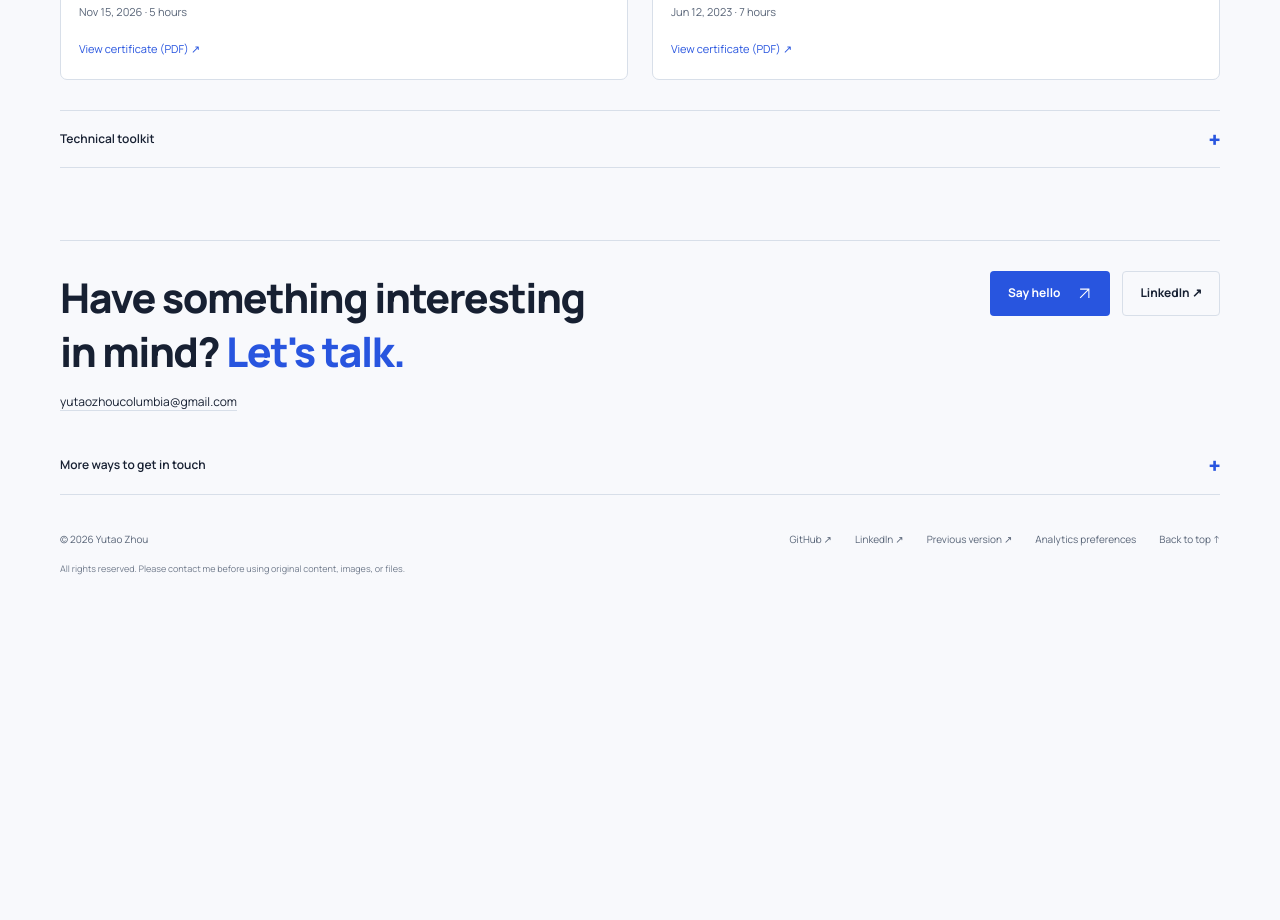
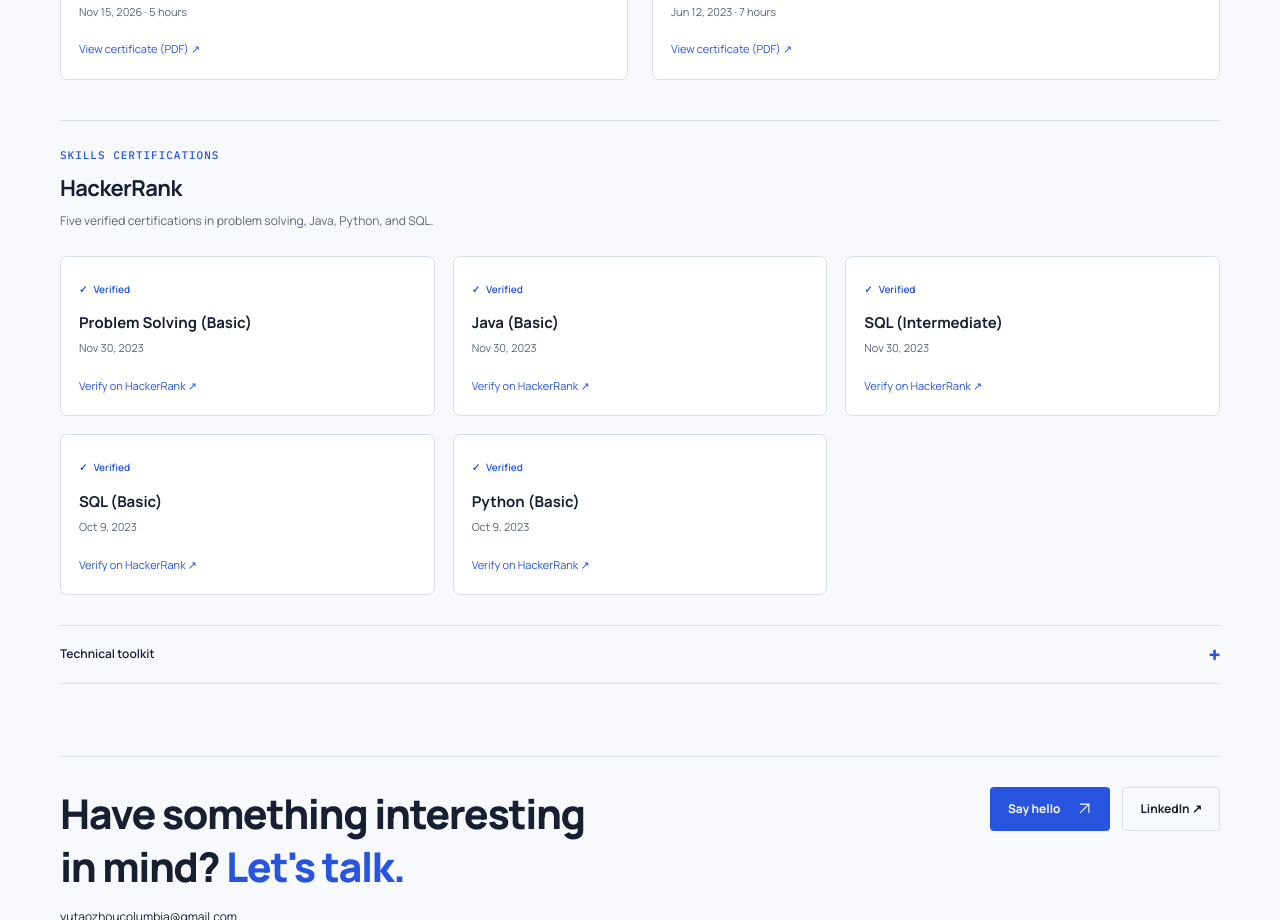
Before and after one commit to Yutao-Zhou/Yutao-Zhou.github.io, a website: page index.html in a window 1280 px wide. Shown: the part 3646-4566 px from the top of the page. Before the commit the page ends 4252 px from the top, so only its background shows below. Drawn offline with Linux system fonts and the light colour scheme.

Commit message:
Add five verified HackerRank skills certifications

```diff
--- a/css/portfolio.css
+++ b/css/portfolio.css
@@ -788,8 +788,35 @@ summary::-webkit-details-marker {
   color: var(--muted);
   font-size: 11px;
 }
+.credential-list {
+  display: grid;
+  grid-template-columns: repeat(3, minmax(0, 1fr));
+  gap: 18px;
+  list-style: none;
+  padding: 0;
+  margin: 24px 0 0;
+}
+.credential-list h4 {
+  margin-top: 12px;
+  font-size: 15px;
+}
+.credential-status {
+  color: var(--accent);
+  font-size: 10px;
+  font-weight: 600;
+}
+.credential-status::before {
+  content: '\2713';
+  margin-right: 6px;
+}
+@media (max-width: 1000px) {
+  .credential-list {
+    grid-template-columns: repeat(2, minmax(0, 1fr));
+  }
+}
 @media (max-width: 759px) {
-  .credential-grid {
+  .credential-grid,
+  .credential-list {
     grid-template-columns: 1fr;
     gap: 18px;
   }
--- a/index.html
+++ b/index.html
@@ -54,7 +54,7 @@
         document.documentElement.classList.replace('no-js', 'js');
       })();
     </script>
-    <link rel="stylesheet" href="css/portfolio.css?v=3d5fb2c63fd3" />
+    <link rel="stylesheet" href="css/portfolio.css?v=2d1f41362089" />
     <script src="js/portfolio.js" defer></script>
     <title>Yutao Zhou — AI-native Engineer &amp; Builder</title>
     <script defer src="https://yutaozhou.com/js/site-analytics.js" data-project="portfolio"></script>
@@ -1720,6 +1720,75 @@
             </article>
           </div>
         </section>
+        <section class="credentials" id="hackerrank-certifications" aria-labelledby="hackerrank-heading">
+          <div class="credentials-header">
+            <div>
+              <p class="eyebrow">Skills certifications</p>
+              <h3 id="hackerrank-heading">HackerRank</h3>
+              <p class="credentials-description">
+                Five verified certifications in problem solving, Java, Python,
+                and SQL.
+              </p>
+            </div>
+          </div>
+          <ul class="credential-list">
+            <li class="credential-card">
+              <span class="credential-status">Verified</span>
+              <h4>Problem Solving (Basic)</h4>
+              <p class="credential-meta">Nov 30, 2023</p>
+              <a
+                class="credential-link"
+                href="https://www.hackerrank.com/certificates/0da76f59e67e"
+                aria-label="Verify Problem Solving (Basic) certificate on HackerRank"
+                >Verify on HackerRank ↗</a
+              >
+            </li>
+            <li class="credential-card">
+              <span class="credential-status">Verified</span>
+              <h4>Java (Basic)</h4>
+              <p class="credential-meta">Nov 30, 2023</p>
+              <a
+                class="credential-link"
+                href="https://www.hackerrank.com/certificates/8236e33d5cdb"
+                aria-label="Verify Java (Basic) certificate on HackerRank"
+                >Verify on HackerRank ↗</a
+              >
+            </li>
+            <li class="credential-card">
+              <span class="credential-status">Verified</span>
+              <h4>SQL (Intermediate)</h4>
+              <p class="credential-meta">Nov 30, 2023</p>
+              <a
+                class="credential-link"
+                href="https://www.hackerrank.com/certificates/280d797a4028"
+                aria-label="Verify SQL (Intermediate) certificate on HackerRank"
+                >Verify on HackerRank ↗</a
+              >
+            </li>
+            <li class="credential-card">
+              <span class="credential-status">Verified</span>
+              <h4>SQL (Basic)</h4>
+              <p class="credential-meta">Oct 9, 2023</p>
+              <a
+                class="credential-link"
+                href="https://www.hackerrank.com/certificates/e7a0d0022787"
+                aria-label="Verify SQL (Basic) certificate on HackerRank"
+                >Verify on HackerRank ↗</a
+              >
+            </li>
+            <li class="credential-card">
+              <span class="credential-status">Verified</span>
+              <h4>Python (Basic)</h4>
+              <p class="credential-meta">Oct 9, 2023</p>
+              <a
+                class="credential-link"
+                href="https://www.hackerrank.com/certificates/262a533cb93a"
+                aria-label="Verify Python (Basic) certificate on HackerRank"
+                >Verify on HackerRank ↗</a
+              >
+            </li>
+          </ul>
+        </section>
         <details class="disclosure toolkit" id="skills">
           <summary>Technical toolkit</summary>
           <div class="toolkit-grid">
```
